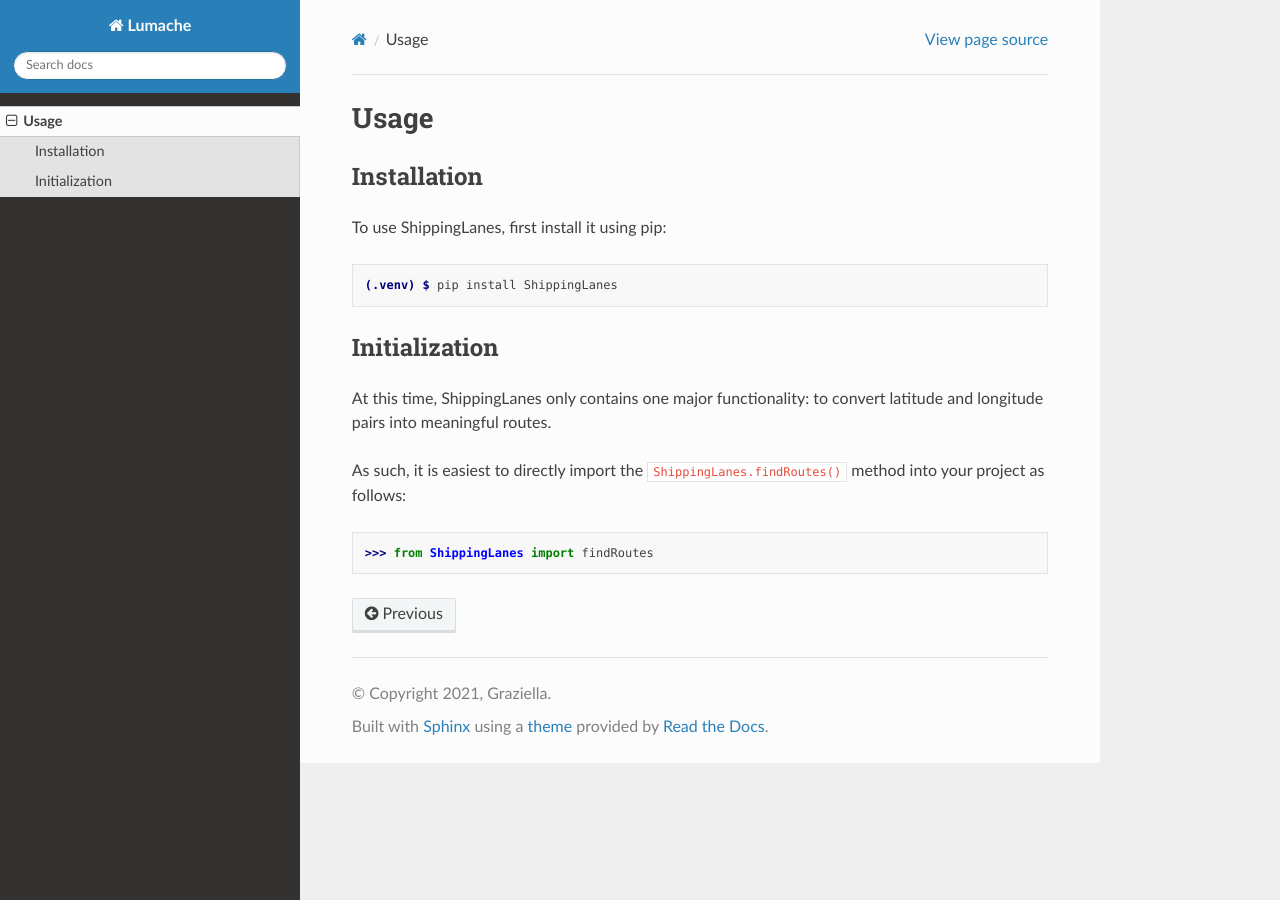
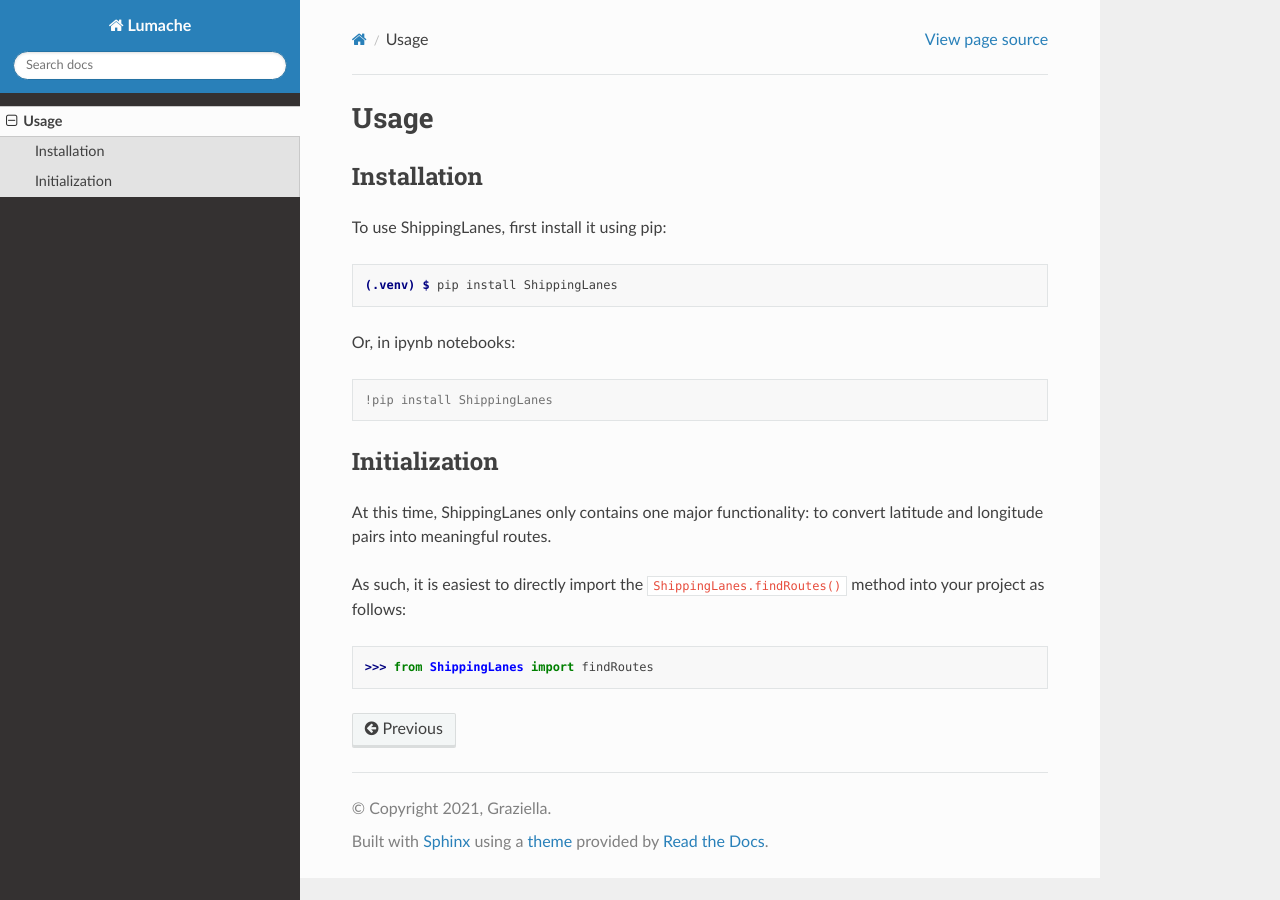
Before and after one commit to amarsrivastava19/ShippingLanes, a Sphinx documentation site: the page built from docs/source/usage.rst, in a window 1280 px wide. Built offline with Sphinx 7.4.7 and the Read the Docs theme 3.1.0, drawn with Linux system fonts in a browser that asks for light colours; pages that are not in the unit, such as notebooks, are missing from menus.

Commit message:
Update usage.rst

```diff
--- a/docs/source/usage.rst
+++ b/docs/source/usage.rst
@@ -13,6 +13,14 @@ To use ShippingLanes, first install it using pip:
    (.venv) $ pip install ShippingLanes
 
 
+
+Or, in ipynb notebooks:
+
+.. code-block:: console
+
+   !pip install ShippingLanes
+
+
 Initialization
 ----------------
 
```
